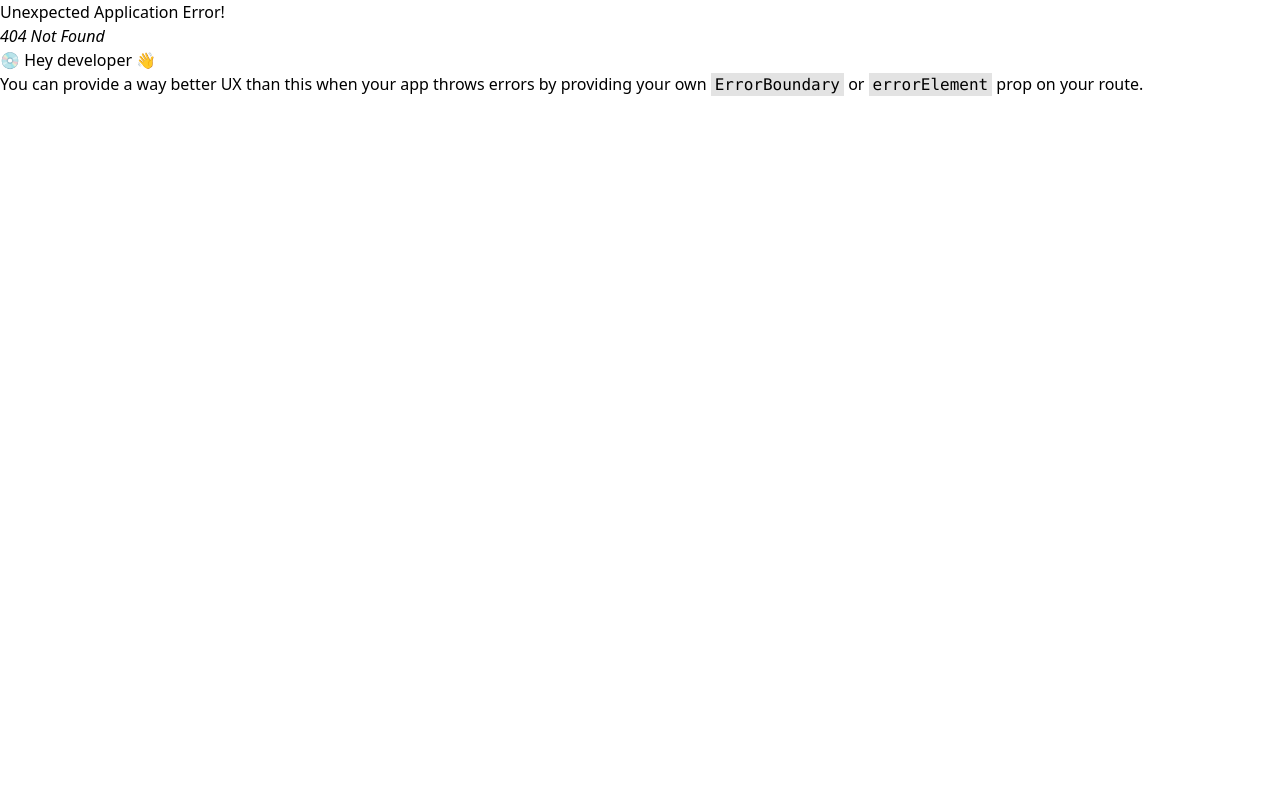
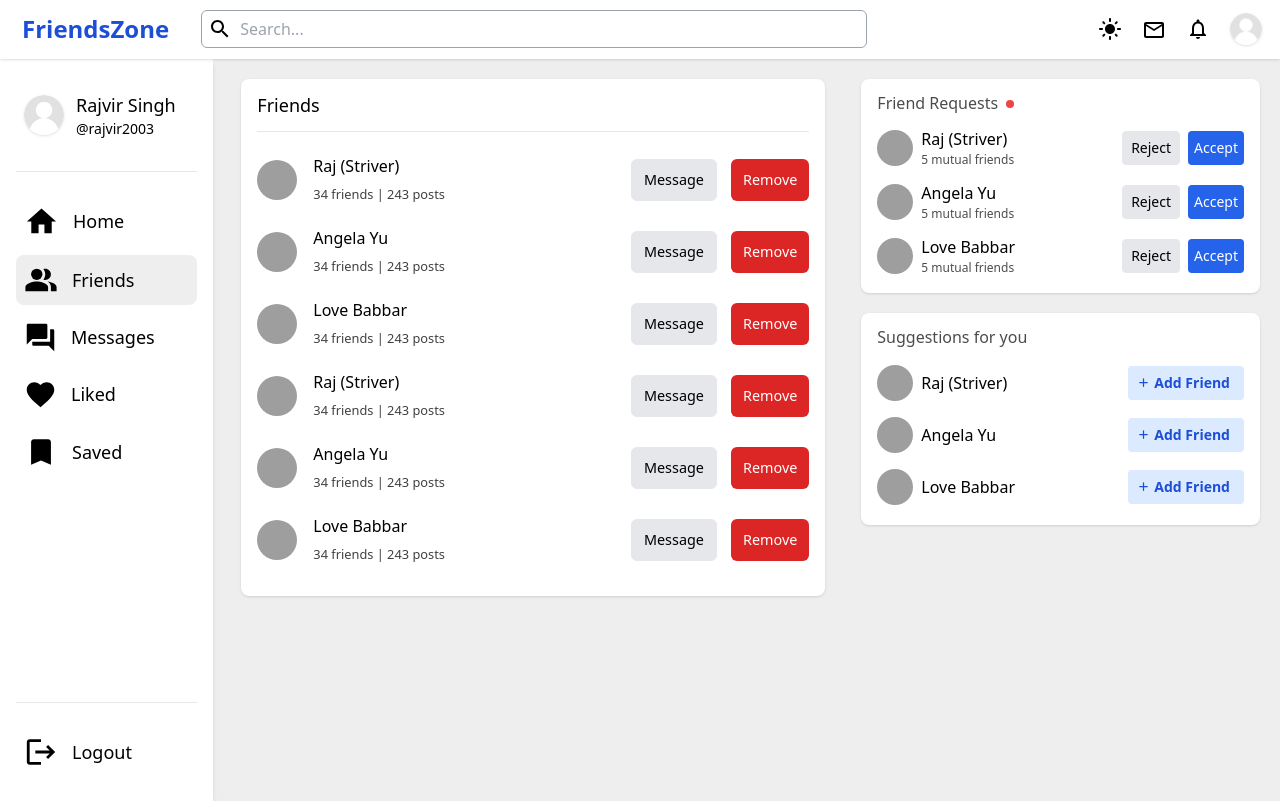
Before and after one commit to balajikarthik2004/socialmedia, a React (Vite) app in the folder Client/: page /friends in a window 1280 px wide. Before the commit this address had no page. Built offline with nearby package versions, Linux system fonts and the light colour scheme; grey boxes are pictures that could not be loaded.

Commit message:
created friends page

```diff
--- /dev/null
+++ b/Client/src/components/utilities/Friend.jsx
@@ -0,0 +1,23 @@
+import React from 'react'
+
+const Friend = ({url, name}) => {
+  return (
+    <>
+    <div className='flex mb-4 items-center justify-between'>
+        <div className='flex gap-2 items-center'>
+            <img src={url} alt="userImage" className='block h-10 w-10 rounded-full object-cover'/>
+            <div className='sm:ml-2'>
+            <p className='text-[1rem] sm:text-normal'>{name}</p>
+            <p className='text-[0.8rem] opacity-75'>34 friends | 243 posts</p>
+            </div>
+        </div>
+        <div className='flex'>
+            <button className='p-1.5 sm:px-3 bg-gray-200 hover:bg-gray-300 dark:bg-[#272727] dark:hover:bg-[#333333] text-[0.8rem] sm:text-[0.9rem] mr-2 sm:mr-3.5 rounded-md border dark:border-gray-700'>Message</button>
+            <button className='p-1.5 sm:px-3 bg-red-600 hover:bg-red-700 text-white text-[0.8rem] sm:text-[0.9rem] rounded-md'>Remove</button>
+        </div>
+    </div>
+    </>
+  )
+}
+
+export default Friend
--- /dev/null
+++ b/Client/src/data/friendData.json
@@ -0,0 +1,44 @@
+[
+    {
+        "id" : 1,
+        "name" : "Raj (Striver)",
+        "url" : "https://media.licdn.com/dms/image/D5622AQES3mxq38i5Bw/feedshare-shrink_800/0/1679999565760?e=2147483647&v=beta&t=FSHlXKGdlDRIrvk51LzfR9IWkQOdX4UYq8NWDmgHWms",
+        "posts" : 54,
+        "friends" : 789
+    },
+    {
+        "id" : 2,
+        "name" : "Angela Yu",
+        "url" : "https://miro.medium.com/v2/resize:fit:2400/1*8OkdLpw_7VokmSrzwXLnbg.jpeg",
+        "posts" : 54,
+        "friends" : 789
+    },
+    {
+        "id" : 3,
+        "name" : "Love Babbar",
+        "url" : "https://media.licdn.com/dms/image/D5603AQEO10ue8NTlBw/profile-displayphoto-shrink_200_200/0/1714135658517?e=2147483647&v=beta&t=JmtCpSwp78WCviLD-p1v_Ln6ozi9D4M-qzUnST1Gc_U",
+        "posts" : 54,
+        "friends" : 789
+    },
+    {
+        "id" : 4,
+        "name" : "Raj (Striver)",
+        "url" : "https://media.licdn.com/dms/image/D5622AQES3mxq38i5Bw/feedshare-shrink_800/0/1679999565760?e=2147483647&v=beta&t=FSHlXKGdlDRIrvk51LzfR9IWkQOdX4UYq8NWDmgHWms",
+        "posts" : 54,
+        "friends" : 789
+    },
+    {
+        "id" : 2,
+        "name" : "Angela Yu",
+        "url" : "https://miro.medium.com/v2/resize:fit:2400/1*8OkdLpw_7VokmSrzwXLnbg.jpeg",
+        "posts" : 54,
+        "friends" : 789
+    },
+    {
+        "id" : 3,
+        "name" : "Love Babbar",
+        "url" : "https://media.licdn.com/dms/image/D5603AQEO10ue8NTlBw/profile-displayphoto-shrink_200_200/0/1714135658517?e=2147483647&v=beta&t=JmtCpSwp78WCviLD-p1v_Ln6ozi9D4M-qzUnST1Gc_U",
+        "posts" : 54,
+        "friends" : 789
+    }
+]
--- a/Client/src/main.jsx
+++ b/Client/src/main.jsx
@@ -7,6 +7,7 @@ import Login from './pages/Login.jsx'
 import Register from './pages/Register.jsx'
 import Home from './pages/Home.jsx'
 import UserProfile from './pages/UserProfile.jsx'
+import Friends from './pages/Friends.jsx'
 import Liked from './pages/Liked.jsx'
 import Saved from './pages/Saved.jsx'
 
@@ -22,6 +23,7 @@ const router = createBrowserRouter(
       <Route path='/' element={<ProtectedRoute><App /></ProtectedRoute>}>
         <Route path='' element={<Home />} />
         <Route path='userProfile' element={<UserProfile />} />
+        <Route path='friends' element={<Friends />} />
         <Route path='liked' element={<Liked />} />
         <Route path='saved' element={<Saved />} />
       </Route>
--- /dev/null
+++ b/Client/src/pages/Friends.jsx
@@ -0,0 +1,42 @@
+import React from 'react'
+import friendRequests from '../data/friendRequests.json';
+import FriendRequest from '../components/utilities/FriendRequest';
+import myFriends from '../data/friendData.json';
+import Friend from '../components/utilities/Friend';
+import suggestions from '../data/suggestions.json'
+import Suggestion from '../components/utilities/Suggestion';
+
+const Friends = () => {
+  return (
+    <>
+        {friendRequests.length > 0 && <div className="sm:hidden bg-white rounded-lg shadow px-4 py-3 pb-1 mb-4 dark:bg-[#171717] dark:text-white">
+            <div className='flex items-center pb-3 gap-2'>
+                <p className='opacity-70'>Friend Requests</p>
+                <div className='mt-0.5 h-2 w-2 bg-red-500 rounded-full'></div>
+            </div>
+            {friendRequests.map((request) => {
+                return <FriendRequest name={request.name} url={request.url} key={request.id} />
+            })}
+        </div>}
+
+        {myFriends.length > 0 && <div className='bg-white px-3 sm:px-4 py-3 rounded-lg shadow font-medium text-lg dark:bg-[#171717] dark:text-white'>
+            <div className='mb-5'>
+                <h1>Friends</h1>
+                <hr className='dark:opacity-30 mt-3'/>
+            </div>
+            {myFriends.map((item) => {
+                return <Friend name={item.name} url={item.url} key={item.key} />
+            })}
+        </div>}
+
+        <div className={`${(myFriends.length || friendRequests.length) && "mt-5"} bg-white rounded-lg shadow px-4 py-3 pb-1 dark:bg-[#171717] dark:text-white sm:hidden`}>
+            <p className='opacity-70 pb-4'>Suggestions for you</p>
+            {suggestions.map((item) => {
+                return <Suggestion name={item.name} url={item.url} key={item.id} />
+            })}
+        </div>
+    </>
+  )
+}
+
+export default Friends
--- a/Client/src/pages/UserProfile.jsx
+++ b/Client/src/pages/UserProfile.jsx
@@ -8,18 +8,18 @@ import AddRoundedIcon from '@mui/icons-material/AddRounded';
 const UserProfile = () => {
   return (
     <>
-      <div className='flex justify-around gap-2 sm:gap-4 p-3 sm:p-5 rounded-lg shadow bg-white dark:bg-[#171717] dark:text-white'>
+      <div className='flex justify-around gap-2 sm:gap-4 p-3 pb-4 sm:p-5 rounded-lg shadow bg-white dark:bg-[#171717] dark:text-white'>
         <div className='flex flex-col justify-center items-center gap-2'>
           <img src={userImg} alt="" className='h-[4rem] w-[4rem] sm:h-[4.5rem] sm:w-[4.5rem] rounded-full object-cover block shadow' />
           <h1 className='font-medium sm:text-lg'>Rajvir Singh</h1>
         </div>
         <div className='border border-r-gray-600 border-l-gray-600 rounded opacity-20'></div>
-        <div className='w-[64%] flex flex-col justify-between font-medium'>
-          <div className='flex gap-10 mt-2 sm:mt-3 text-lg sm:text-xl'>
+        <div className='w-[58%] sm:w-[64%] flex flex-col justify-between font-medium'>
+          <div className='flex gap-10 mt-2 sm:mt-3 sm:text-xl'>
             <p>542 Friends</p>
             <p>24 Posts</p>
           </div>
-          <button className='justify-self-end rounded-md bg-blue-600 hover:bg-blue-700 text-white p-2 text-lg'>Add Friend</button>
+          <button className='justify-self-end rounded-lg bg-blue-600 hover:bg-blue-700 text-white p-2 sm:text-lg'>Add Friend</button>
         </div>
       </div>
 
```
